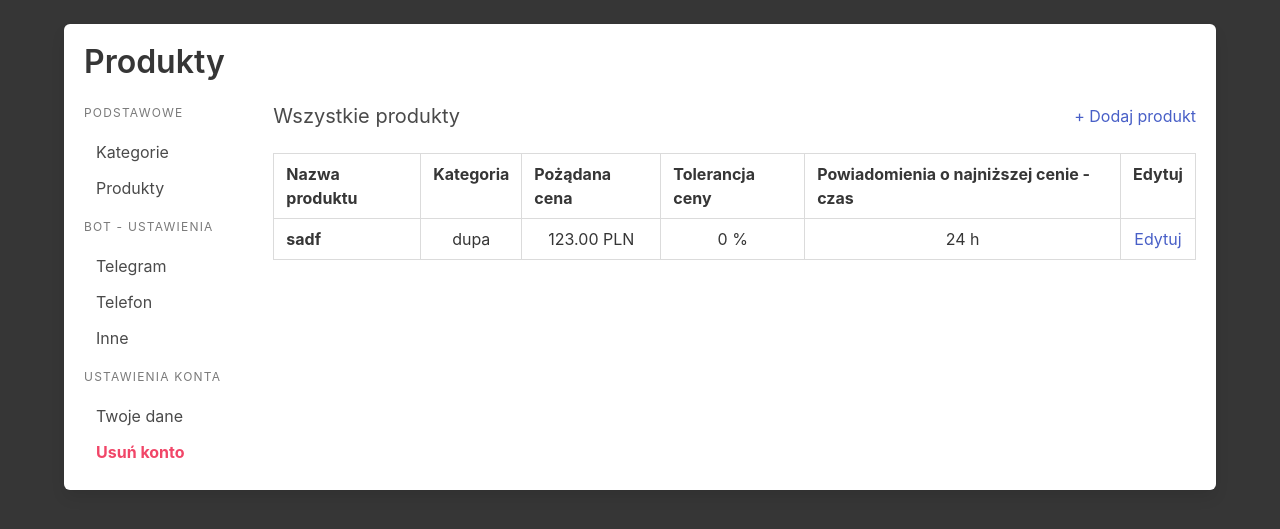
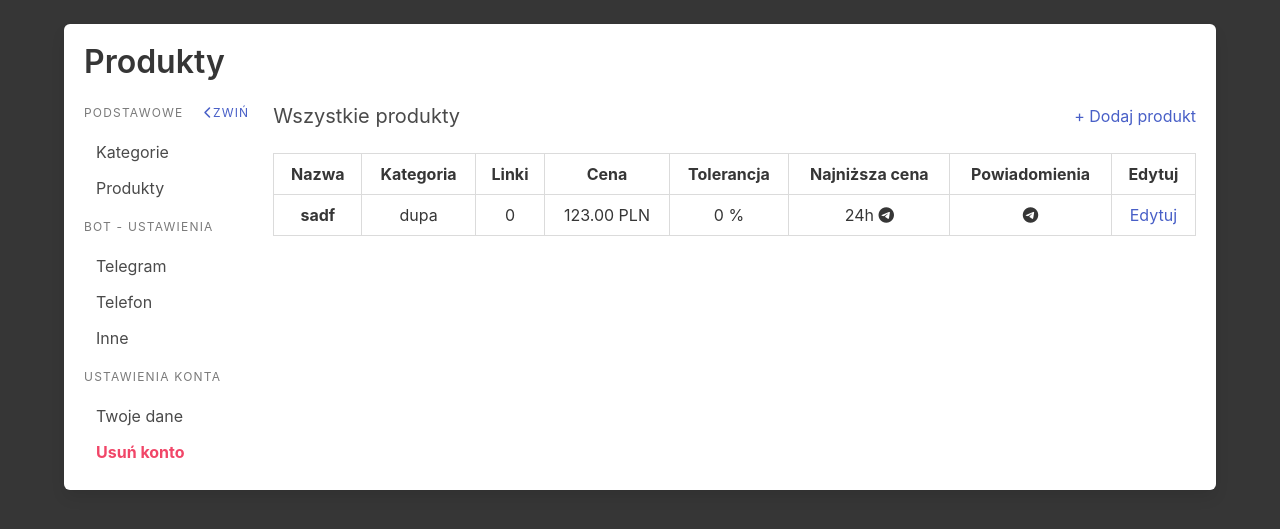
Before and after one commit to Pawikoski/PromoBotDjango, a Django app: page /moje-konto/produkty in a window 1280 px wide. Shown: the part 56-585 px from the top of the page. Run offline with Django 4.2, Linux system fonts and the light colour scheme; a user stored in the database is signed in; data comes from the database, SQL or seed files in the repository; both versions use the stored data as it was after the commit; some libraries are stand-ins or nearby versions.

Commit message:
products and category listing fixes

```diff
--- a/priceBot/views.py
+++ b/priceBot/views.py
@@ -49,6 +49,8 @@ def login_request(request):
 
 
 def logout_request(request):
+    if not request.user.is_authenticated:
+        return redirect("homepage")
     logout(request)
     messages.info(request, "Zostałeś wylogowany")
     return redirect('homepage')
@@ -58,18 +60,7 @@ def user_page(request):
     if not request.user.is_authenticated:
         return redirect("homepage")
 
-    if request.method == "POST":
-        if 'form-name' not in request.POST.keys():
-            return render(request, "account/main.html", {"errors": "Wystąpił niespodziewany błąd"})
 
-        match request.POST['form-name']:
-            case 'add-category':
-                category_name = request.POST['category-name']
-                if Category.objects.filter(category_name=category_name, user=request.user):
-                    return render(request, 'account/main.html', {"errors": "Kategoria o wybranej nazwie już istnieje"})
-
-                new_category = Category(category_name=category_name, user=request.user)
-                new_category.save()
 
 
     return render(request, 'account/main.html')
@@ -110,7 +101,10 @@ def add_products(request):
 
                 try:
                     wanted_price = int(data['wanted-price'])
-                    wanted_price_tolerancy = int(data['wanted-price-tolerancy'])
+                    if (data['wanted-price-tolerancy']):
+                        wanted_price_tolerancy = int(data['wanted-price-tolerancy'])
+                    else:
+                        wanted_price_tolerancy = 0
 
                     lowest_price_notification_time_value = int(data['lowest-price-notification-time-value'])
                     lowest_price_notification_time_unit = data['lowest-price-notification-time-unit']
@@ -121,7 +115,6 @@ def add_products(request):
                     return render(request, 'app/add_products.html', context = {"available_categories": categories, "errors": ["Błąd. Sprawdź dane i spróbuj ponownie"]})
 
                 main_notification_choices_json = json.dumps({"choices": data.getlist('main-notify')}, indent=4)
-
                 lowest_price_notification_choices_json = json.dumps({"choices": data.getlist('lowest_price_notifty')}, indent=4)
 
                 new_product = Product(
@@ -144,14 +137,34 @@ def add_products(request):
 
 
 def product_edit(request, product_id):
+    if not request.user.is_authenticated:
+        return redirect("homepage")
     return render(request, 'product/product_edit.html')
 
 
 def category_edit(request, category_id):
+    if not request.user.is_authenticated:
+        return redirect("homepage")
     return render(request, 'product/category_edit.html')
 
 
 def categories_account(request):
+    if not request.user.is_authenticated:
+        return redirect("homepage")
+
+    if request.method == "POST":
+        if 'form-name' not in request.POST.keys():
+            return render(request, "account/main.html", {"errors": "Wystąpił niespodziewany błąd"})
+
+        match request.POST['form-name']:
+            case 'add-category':
+                category_name = request.POST['category-name']
+                if Category.objects.filter(category_name=category_name, user=request.user):
+                    return render(request, 'account/main.html', {"errors": "Kategoria o wybranej nazwie już istnieje"})
+
+                new_category = Category(category_name=category_name, user=request.user)
+                new_category.save()
+
     categories = [
         {
             "id": category.id,
@@ -162,18 +175,49 @@ def categories_account(request):
     context = {
         "categories": categories
     }
+    print(categories)
     return render(request, 'account/categories.html', context=context)
 
+
 def products_account(request):
+    if not request.user.is_authenticated:
+        return redirect("homepage")
+
+    short_names = {
+        'telegram': '<i title="Telegram" class="fa-brands fa-telegram"></i>',
+        'email': '<i title="E-mail" class="fa-solid fa-at">',
+        'sms': '<i title="SMS" class="fa-solid fa-comment-sms"></i>',
+        'call': '<i title="Połączenie telefoniczne" class="fa-solid fa-phone"></i>',
+    }
+
+    products = [
+        {
+            "product_name": product.product_name,
+            "category_name": product.category.category_name,
+            "wanted_price": product.wanted_price,
+            "wanted_price_tolerance": product.wanted_price_tolerance,
+            "lowest_price_notification_time_value": product.lowest_price_notification_time_value,
+            "lowest_price_notification_time_unit": product.lowest_price_notification_time_unit,
+            "lowest_price_notification_choices": [short_names[choice] for choice in json.loads(product.lowest_price_notifications)['choices']],
+            "wanted_price_notification_choices": [short_names[choice] for choice in json.loads(product.wanted_price_notifications)['choices']],
+            "id": product.id,
+        } for product in Product.objects.filter(user=request.user)
+    ]
+
     context = {
-        "products": Product.objects.filter(user=request.user)
+        "products": products
     }
     return render(request, 'account/products.html', context=context)
 
+
 def data_account(request):
+    if not request.user.is_authenticated:
+        return redirect("homepage")
     return render(request, 'account/data.html')
 
 def delete_account(request):
+    if not request.user.is_authenticated:
+        return redirect("homepage")
     return render(request, 'account/delete_account.html')
 
 
--- a/templates/account/base.html
+++ b/templates/account/base.html
@@ -8,6 +8,7 @@
         <aside class="menu">
             <p class="menu-label">
                 Podstawowe
+                <a class="is-pulled-right"><i class="fa-solid fa-chevron-left"></i>Zwiń <!-- TODO: --></a>
             </p>
             <ul class="menu-list">
                 <li><a href="{% url 'categories_account' %}">Kategorie</a></li>
--- a/templates/account/products.html
+++ b/templates/account/products.html
@@ -15,25 +15,38 @@
         <a href="{% url 'add_products' %}">+ Dodaj produkt</a>
     </div>
 
-      <table class="table is-bordered">
+      <table class="table is-bordered is-fullwidth">
         <tbody>
           <thead>
-            <th>Nazwa produktu</th>
-            <th>Kategoria</th>
-            <th>Pożądana cena</th>
-            <th>Tolerancja ceny</th>
-            <th>Powiadomienia o najniższej cenie - czas</th>
-            <th>Edytuj</th>
+            <th class="has-text-centered" title="Nazwa produktu">Nazwa</th>
+            <th class="has-text-centered" title="Kategoria">Kategoria</th>
+            <th class="has-text-centered" title="Liczba linków">Linki</th>
+            <th class="has-text-centered" title="Pożądana cena">Cena</th>
+            <th class="has-text-centered" title="Akceptowalny odchył (%) od ceny pożądanej">Tolerancja</th>
+            <th class="has-text-centered" title="Czas i media wysyłania powiadomień o najniższej cenie">Najniższa cena</th>
+            <th class="has-text-centered" title="Media powiadomień o założonej cenie">Powiadomienia</th>
+            <th class="has-text-centered" title="Edytuj produkt">Edytuj</th>
           </thead>
 
           {% for product in products %}
           <tr class="has-text-centered">
-            <th>{{ product.product_name }}</th>
-            <td>{{ product.category.category_name }}</td>
-            <td>{{ product.wanted_price }} PLN</td>
-            <td>{{ product.wanted_price_tolerance }} %</td>
-            <td>{{ product.lowest_price_notification_time_value }} {{ product.lowest_price_notification_time_unit}}</td>
-            <td><a href="{% url 'product_edit' product.id %}">Edytuj</a></td>
+            <th class="has-text-centered" title="Nazwa produktu">{{ product.product_name }}</th>
+            <td class="has-text-centered" title="Kategoria">{{ product.category_name }}</td>
+            <td class="has-text-centered" title="Liczba linków">0 {# TODO: #}</td>
+            <td class="has-text-centered" title="Pożądana cena">{{ product.wanted_price }} PLN</td>
+            <td class="has-text-centered" title="Akceptowalny odchył (%) od ceny pożądanej">{{ product.wanted_price_tolerance }} %</td>
+            <td class="has-text-centered" title="Czas i media wysyłania powiadomień o najniższej cenie">
+              {{ product.lowest_price_notification_time_value }}{{ product.lowest_price_notification_time_unit}}
+              {% for choice in product.lowest_price_notification_choices %}
+                {{choice|safe}}
+              {% endfor %}
+            </td>
+            <td class="has-text-centered" title="Media powiadomień o założonej cenie">
+              {% for choice in product.wanted_price_notification_choices %}
+                {{choice|safe}}
+              {% endfor %}
+            </td>
+            <td class="has-text-centered" title="Edytuj produkt"><a href="{% url 'product_edit' product.id %}">Edytuj</a></td>
           </tr>
           {% endfor %}
         </tbody>
--- a/templates/app/base.html
+++ b/templates/app/base.html
@@ -70,9 +70,17 @@
               <div class="has-dropdown is-hoverable navbar-item">
                 <a href="{% url 'user_page' %}" class="button is-primary navbar-link">Moje konto</a>
               <div class="navbar-dropdown">
-                <a href="{% url 'logout' %}" class="navbar-item">
+                <a href="{% url 'products_account' %}" class="navbar-item">
+                  Produkty
+                </a>
+                <a href="{% url 'categories_account' %}" class="navbar-item">
+                  Kategorie
+                </a>
+                <hr class="navbar-divider">
+                <a href="{% url 'logout' %}" class="has-text-danger navbar-item">
                   Wyloguj
                 </a>
+
               </div>
               </div>
 
```
Also changed, not shown: db.sqlite3.
